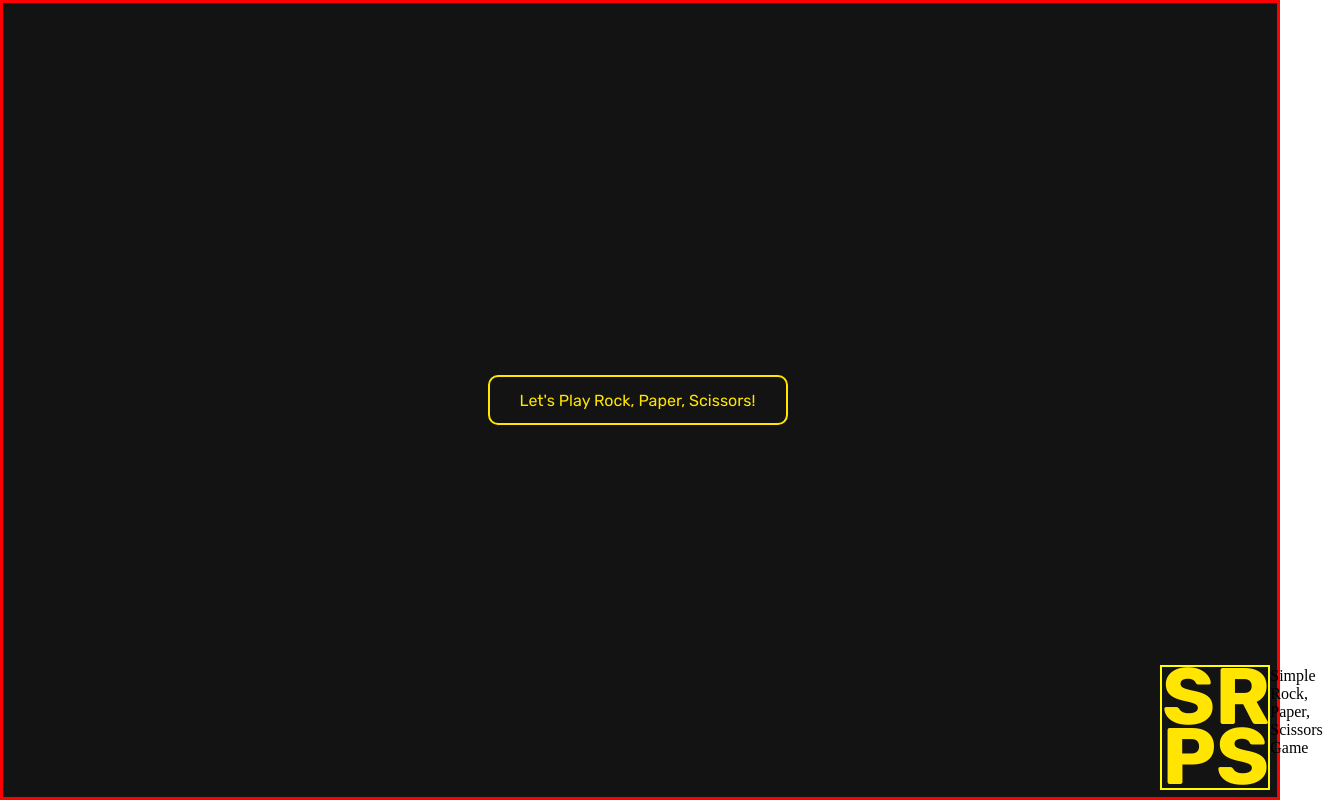
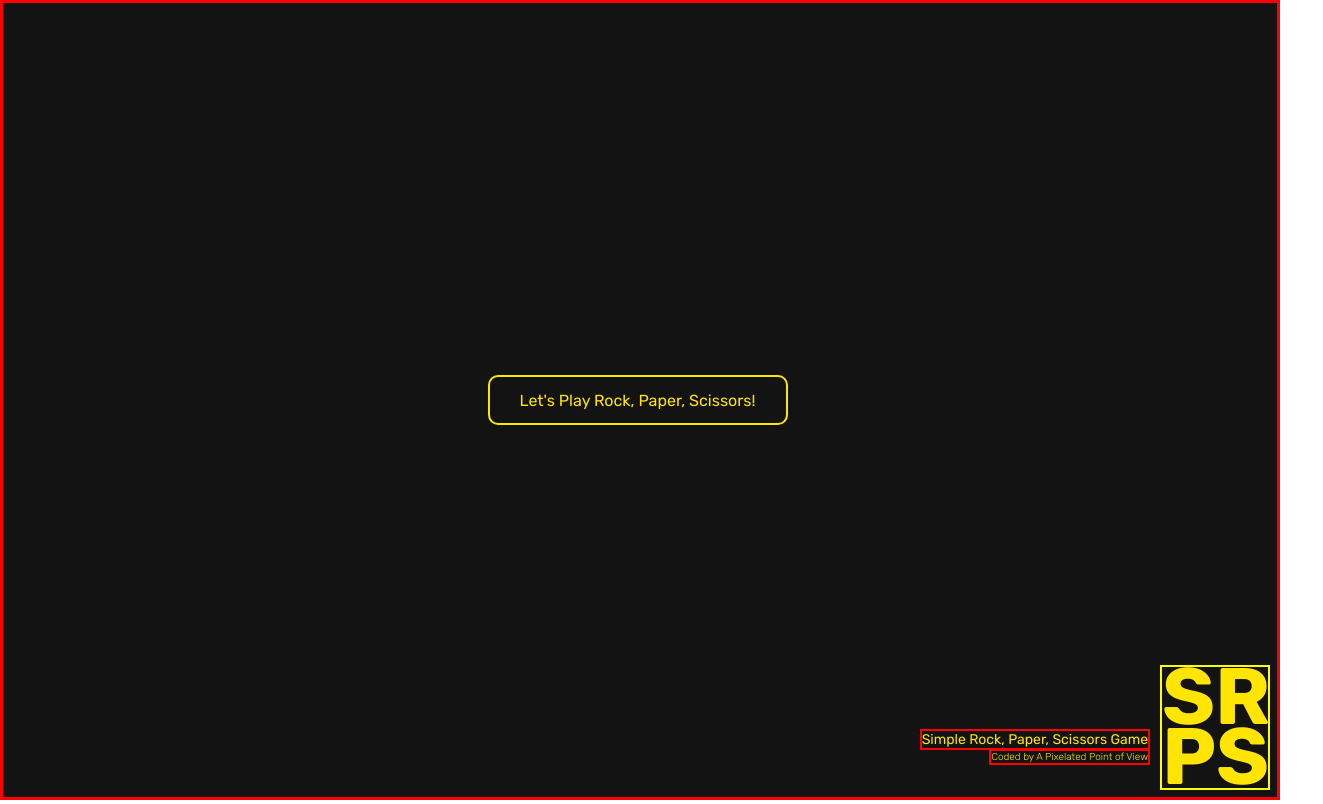
Before and after one commit to jiyorude/simplerps, a plain HTML site: page dist/index.html in a window 1280 px wide. Shown: the whole page, 1323 px wide, since content can reach past the window. Drawn offline with Linux system fonts and the light colour scheme.

Commit message:
13/01 before dinner commit

```diff
--- a/dist/css/styles.css
+++ b/dist/css/styles.css
@@ -48,6 +48,7 @@ button {
 }
 
 #srps-div {
+  display: flex;
   border: 2px solid yellow;
   width: 110px;
   height: 125px;
@@ -56,9 +57,7 @@ button {
   right: 10px;
 }
 
-#srps-div {
-    display: flex;
-}
+
 .srps-logo {
     color: var(--yellow);
     font-family: Rubik;
@@ -66,3 +65,29 @@ button {
     font-size: 80px;
     line-height: 60px;
 }
+
+#srps-tag {
+    display: flex;
+}
+
+.srps-tag {
+    color: var(--yellow);
+    font-family: Rubik;
+    font-weight: 400;
+    font-size: 14px;
+    border: 2px solid red;
+    bottom: 50px;
+    right: 130px;
+    position:absolute;
+}
+
+.code-text {
+    color: var(--yellow);
+    font-family: Rubik;
+    font-weight: 100;
+    font-size: 10px;
+    border: 2px solid red;
+    bottom: 35px;
+    right: 130px;
+    position:absolute;
+}
--- a/dist/index.html
+++ b/dist/index.html
@@ -32,9 +32,14 @@
             </div>
             <div id="srps-div">
                 <div class="srps-logo">SR<br>PS</div>
+            </div>
+            <div id="srps-tag">
                 <div class="srps-tag">Simple Rock, Paper, Scissors Game</div>
             </div>
-        </div>
+            <div id="code-tag">
+                <div class="code-text">Coded by A Pixelated Point of View</div>
+            </div>
+
 
     </main>
 </body>
```
